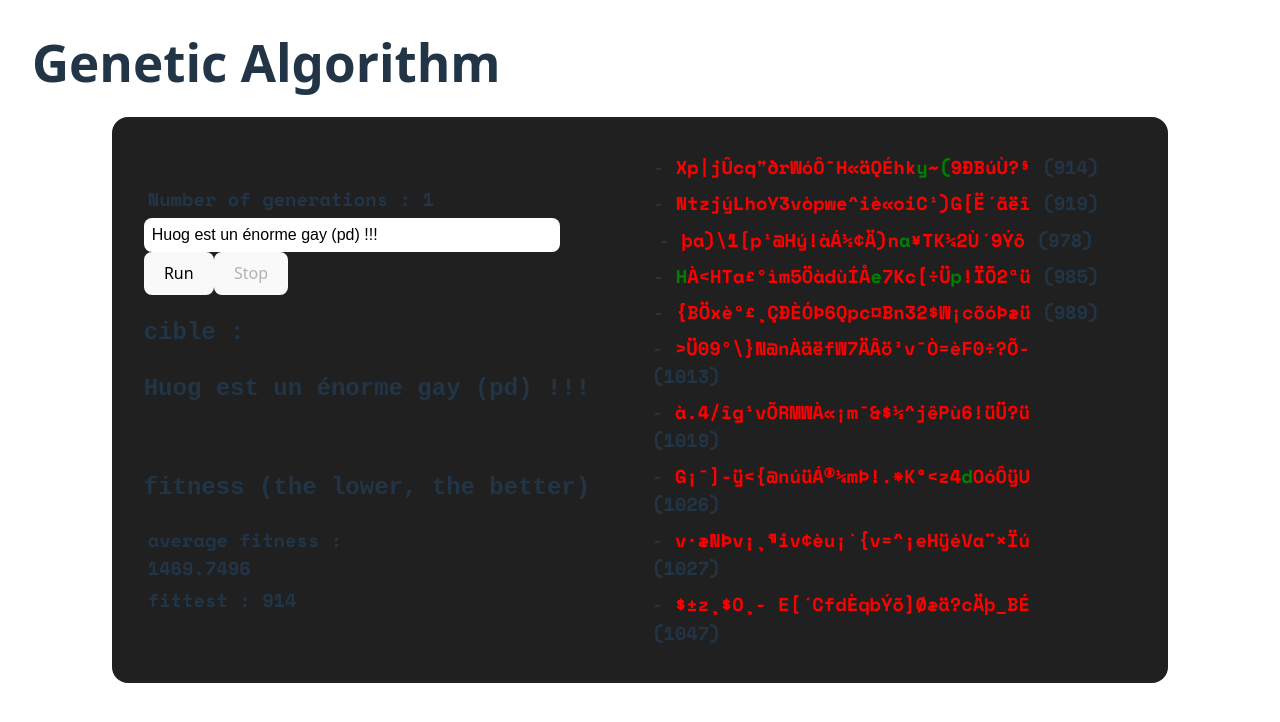
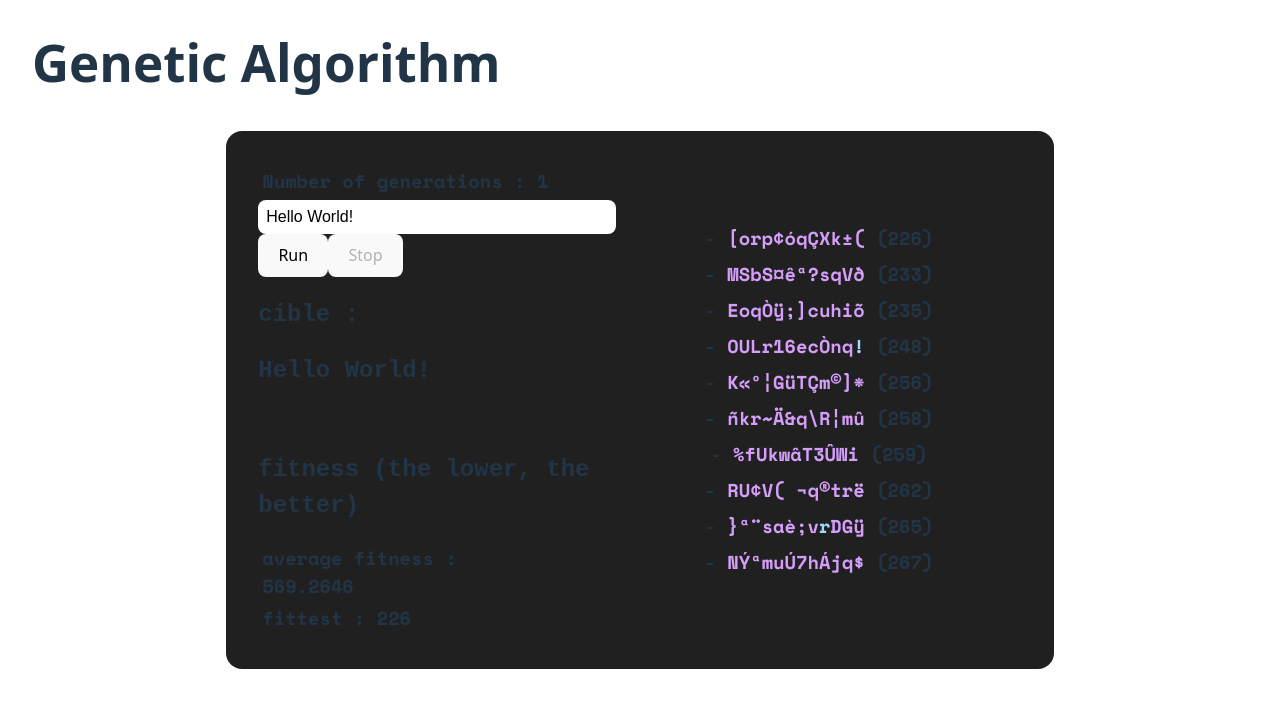
Before and after one commit to SofianH1/GenStringFinder, a React (Vite) app: page / in a window 1280 px wide. Shown: the top 722 px of the page. Built offline with nearby package versions, Linux system fonts and the light colour scheme.

Commit message:
edit : colors of population

```diff
--- a/src/App.css
+++ b/src/App.css
@@ -13,6 +13,7 @@ body {
   justify-content: center;
   min-height: 100vh;
   width: 100%;
+  overflow: hidden;
 }
 
 Header {
@@ -63,14 +64,11 @@ Main h3 {
   align-items: center;
 }
 
-h2 span {
-  color: red;
-}
 
 .false {
-  color: red;
+  color: #D49EFA;
 }
 
 .correct {
-  color: green;
+  color: #9ED8FA;
 }
--- a/src/Components/Algo/Algo.tsx
+++ b/src/Components/Algo/Algo.tsx
@@ -2,17 +2,22 @@ import { useEffect, useRef, useState } from "react";
 import Population from "../../logic/Population.ts";
 
 export default function Main() {
-	const [target, setTarget] = useState<string>("Huog est un énorme gay (pd) !!!");
+	const [target, setTarget] = useState<string>("Hello World!");
 	const [isRunning, setIsRunning] = useState<boolean>(false);
 	const [, setTick] = useState(0);
 
 	const forceUpdate = () => setTick((t) => t + 1);
 
-	const population = useRef(new Population(5000, target, 0.1));
+	const population = useRef(new Population(10000, target, 0.1));
 
 	useEffect(() => {
 		population.current.onUpdate(forceUpdate);
 	}, []);
+
+
+	useEffect(() => {
+		population.current.updateTarget(target);
+	},[target]);
 
 	const isRunningRef = useRef(isRunning);
 
@@ -69,7 +74,7 @@ export default function Main() {
 				</h3>
 			</div>
 			<div className="population">
-				{population.current.population.slice(0,10).map((individual, key,) => {
+				{population.current.population.slice(0, 10).map((individual, key,) => {
 					return (
 						<h3 key={key}>
 							{target && "-"}{" "}
--- a/src/logic/Individual.ts
+++ b/src/logic/Individual.ts
@@ -51,7 +51,7 @@ export default class Individual {
 
     calculateFitness(target: string) {
         let fitnessTotal = 0;
-        this.dna.split("").map((char, i) => {
+        this.dna.split("").forEach((char, i) => {
             const deltaChar = Math.abs(charMap[target[i]] - charMap[char])
             fitnessTotal += Math.min(deltaChar, charactersList.length - deltaChar);
         })
--- a/src/logic/Population.ts
+++ b/src/logic/Population.ts
@@ -8,7 +8,7 @@ export default class Population {
     population: Individual[] = [];
     averageFitness: number;
     generationCount: number;
-    _onUpdate:CallableFunction;
+    _onUpdate: CallableFunction;
 
     constructor(size: number, target: string, mutationRate: number) {
         this.size = size;
@@ -17,10 +17,10 @@ export default class Population {
         this.population = [];
         this.averageFitness = 0;
         this.generationCount = 1;
-        this._onUpdate = () => {};
+        this._onUpdate = () => { };
 
         for (let i = 0; i < this.size; i++) {
-            this.population.push(new Individual("", this.generationCount, target.length, this.mutationRate,target));
+            this.population.push(new Individual("", this.generationCount, target.length, this.mutationRate, target));
         };
         this.bestFitness();
     };
@@ -36,21 +36,26 @@ export default class Population {
         };
         averageFitness /= this.size;
         return averageFitness;
-    }
+    };
+
+    updateTarget(target:string) {
+        this.target = target;
+
+    };
 
     nextGen() {
         const nextPopulation: Individual[] = [];
         this.generationCount++;
         nextPopulation[0] = this.population[0];
         for (let i = 1; i < this.size; i++) {
-            nextPopulation[i] = new Individual(this.crossover(), this.generationCount, this.target.length, this.mutationRate,this.target)
+            nextPopulation[i] = new Individual(this.crossover(), this.generationCount, this.target.length, this.mutationRate, this.target)
         }
         this.population = nextPopulation;
         this.bestFitness();
         this._onUpdate?.();
     };
 
-    onUpdate(callback:CallableFunction) {
+    onUpdate(callback: CallableFunction) {
         this._onUpdate = callback;
     };
 
```
Lines whose indentation alone changed are shown as unchanged.
